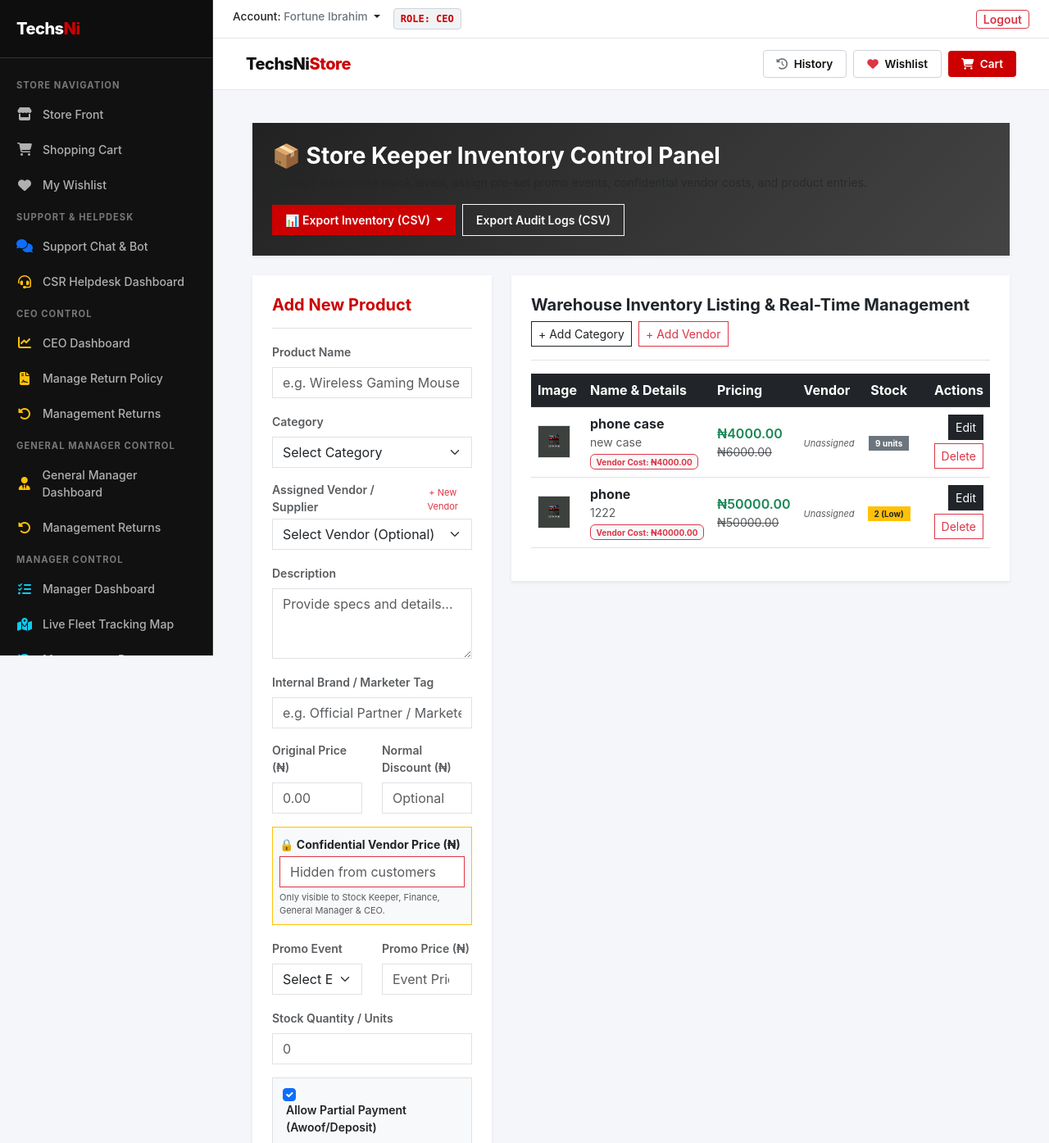
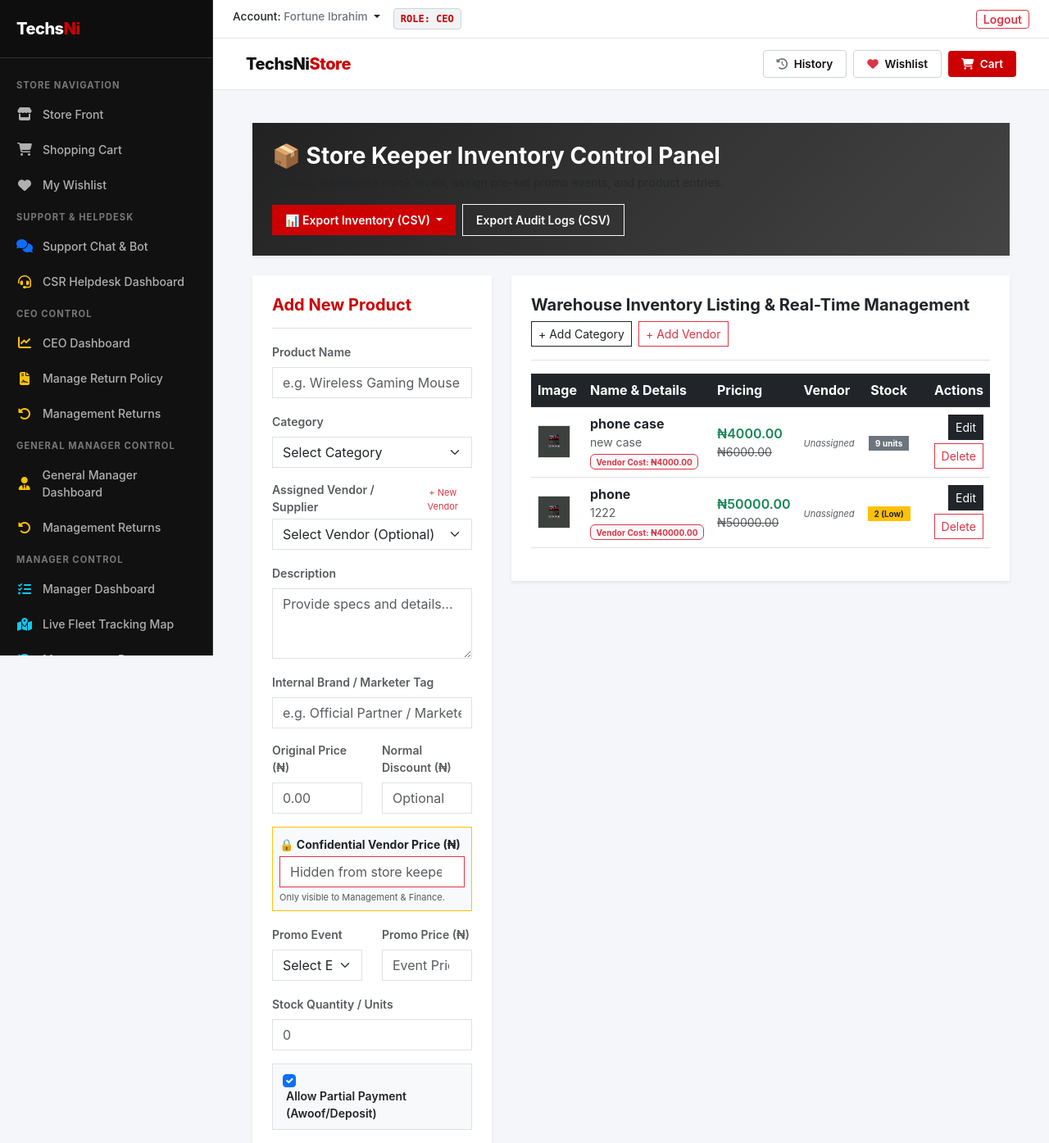
Before and after one commit to fortuneibrahim1/TechsNi, a Django app: page /store/dashboard/keeper/ in a window 1280 px wide. Shown: the top 1395 px of the page at 82% size. Run offline with Django 5.2, Linux system fonts and the light colour scheme; a user stored in the database is signed in; data comes from the database, SQL or seed files in the repository; data that the repository does not hold is empty.

Commit message:
Add store keeper vendor management, inventory CSV exports, and dashboard views

```diff
--- a/store/templates/store/dashboards/keeper.html
+++ b/store/templates/store/dashboards/keeper.html
@@ -11,10 +11,11 @@
                 <div class="d-flex justify-content-between align-items-center flex-wrap gap-3">
                     <div>
                         <h2 class="fw-bold mb-1 fs-3 fs-md-2">📦 Store Keeper Inventory Control Panel</h2>
-                        <p class="text-muted mb-0 small fs-md-6">Manage warehouse stock levels, assign pre-set promo events, confidential vendor costs, and product entries.</p>
+                        <p class="text-muted mb-0 small fs-md-6">Manage warehouse stock levels, assign pre-set promo events, and product entries.</p>
                     </div>
                     <div class="d-flex align-items-center gap-2 flex-wrap">
-                        <!-- Vendor-Specific or All Export Dropdown/Button -->
+                        <!-- VENDOR EXPORT FILTER: MANAGEMENT ONLY -->
+                        {% if is_management %}
                         <div class="dropdown">
                             <button class="btn btn-danger rounded-0 fw-semibold px-3 py-2 btn-sm btn-md-base dropdown-toggle" type="button" data-bs-toggle="dropdown" aria-expanded="false" style="background-color: #cc0001; border: none;">
                                 📊 Export Inventory (CSV)
@@ -30,6 +31,10 @@
                                 {% endif %}
                             </ul>
                         </div>
+                        {% else %}
+                        <a href="{% url 'export_inventory_excel' %}" class="btn btn-danger rounded-0 fw-semibold px-3 py-2 btn-sm btn-md-base" style="background-color: #cc0001; border: none;">📊 Export Inventory (CSV)</a>
+                        {% endif %}
+
                         <a href="{% url 'export_audit_logs' %}" class="btn btn-outline-light rounded-0 fw-semibold px-3 py-2 btn-sm btn-md-base">Export Audit Logs (CSV)</a>
                     </div>
                 </div>
@@ -61,7 +66,8 @@
                         </select>
                     </div>
 
-                    <!-- VENDOR SELECTION FIELD -->
+                    <!-- VENDOR SELECTION FIELD (MANAGEMENT ONLY) -->
+                    {% if is_management %}
                     <div class="mb-3">
                         <div class="d-flex justify-content-between align-items-center">
                             <label class="form-label fw-semibold small text-muted mb-1">Assigned Vendor / Supplier</label>
@@ -74,6 +80,7 @@
                             {% endfor %}
                         </select>
                     </div>
+                    {% endif %}
 
                     <div class="mb-3">
                         <label class="form-label fw-semibold small text-muted">Description</label>
@@ -100,8 +107,8 @@
                     {% if is_management %}
                     <div class="mb-3 p-2 bg-light border border-warning">
                         <label class="form-label fw-bold small text-dark mb-1">🔒 Confidential Vendor Price (₦)</label>
-                        <input type="number" step="0.01" name="vendor_price" class="form-control rounded-0 border-danger" placeholder="Hidden from customers" required>
-                        <div class="form-text" style="font-size: 11px;">Only visible to Stock Keeper, Finance, General Manager & CEO.</div>
+                        <input type="number" step="0.01" name="vendor_price" class="form-control rounded-0 border-danger" placeholder="Hidden from store keepers">
+                        <div class="form-text" style="font-size: 11px;">Only visible to Management & Finance.</div>
                     </div>
                     {% endif %}
 
@@ -126,10 +133,13 @@
                         <input type="number" name="stock_quantity" class="form-control rounded-0" placeholder="0" required>
                     </div>
 
+                    <!-- MANAGEMENT ONLY: PARTIAL PAYMENT TOGGLE -->
+                    {% if is_management %}
                     <div class="mb-3 form-check bg-light p-2 border">
                         <input type="checkbox" name="allow_partial_payment" class="form-check-input ms-1" id="allow_partial_add" checked>
                         <label class="form-check-label small fw-semibold text-dark ms-2" for="allow_partial_add">Allow Partial Payment (Awoof/Deposit)</label>
                     </div>
+                    {% endif %}
 
                     <div class="mb-3">
                         <label class="form-label fw-semibold small text-muted">Primary Product Image</label>
@@ -156,10 +166,12 @@
             <div class="card shadow-sm border-0 rounded-0 p-3 p-md-4 bg-white">
                 <div class="d-flex justify-content-between align-items-center mb-3 border-bottom pb-3 flex-wrap gap-2">
                     <h4 class="fw-bold mb-0 fs-5">Warehouse Inventory Listing & Real-Time Management</h4>
-                    <!-- Quick category / vendor creator buttons -->
+                    <!-- QUICK CREATOR BUTTONS: MANAGEMENT ONLY -->
                     <div class="d-flex gap-2">
                         <button type="button" class="btn btn-outline-dark btn-sm rounded-0" data-bs-toggle="modal" data-bs-target="#addCategoryModal">+ Add Category</button>
+                        {% if is_management %}
                         <button type="button" class="btn btn-outline-danger btn-sm rounded-0" data-bs-toggle="modal" data-bs-target="#addVendorModal">+ Add Vendor</button>
+                        {% endif %}
                     </div>
                 </div>
 
@@ -171,7 +183,7 @@
                                     <th>Image</th>
                                     <th>Name & Details</th>
                                     <th>Pricing</th>
-                                    <th>Vendor</th>
+                                    {% if is_management %}<th>Vendor</th>{% endif %}
                                     <th class="text-center">Stock</th>
                                     <th class="text-end">Actions</th>
                                 </tr>
@@ -189,7 +201,7 @@
                                         <td>
                                             <div class="fw-bold text-dark text-wrap" style="min-width: 130px;">{{ product.name }}</div>
                                             <div class="small text-muted text-truncate" style="max-width: 150px;">{{ product.description }}</div>
-                                            <!-- Vendor price inline indicator for authorized users (Management Only) -->
+                                            <!-- Vendor price inline indicator: MANAGEMENT ONLY -->
                                             {% if is_management %}
                                             <div class="badge bg-light text-danger border border-danger mt-1" style="font-size: 10px;">Vendor Cost: ₦{{ product.vendor_price|default:'0.00' }}</div>
                                             {% endif %}
@@ -201,6 +213,7 @@
                                                 <span class="badge bg-danger" style="font-size: 9px;">{{ product.promo_theme.name }}</span>
                                             {% endif %}
                                         </td>
+                                        {% if is_management %}
                                         <td>
                                             {% if product.vendor %}
                                                 <span class="badge bg-light text-dark border" style="font-size: 11px;">{{ product.vendor.name }}</span>
@@ -208,6 +221,7 @@
                                                 <span class="text-muted small fst-italic" style="font-size: 11px;">Unassigned</span>
                                             {% endif %}
                                         </td>
+                                        {% endif %}
                                         <td class="text-center">
                                             {% if product.stock_quantity <= 0 %}
                                                 <span class="badge bg-danger rounded-0 px-2 py-1 text-uppercase fw-bold" style="font-size: 10px;">Out of Stock</span>
@@ -262,7 +276,8 @@
                                                             </select>
                                                         </div>
 
-                                                        <!-- VENDOR SELECTION MODAL -->
+                                                        <!-- VENDOR MODAL FIELD: MANAGEMENT ONLY -->
+                                                        {% if is_management %}
                                                         <div class="mb-3">
                                                             <label class="form-label fw-semibold small text-muted">Assigned Vendor / Supplier</label>
                                                             <select name="vendor_id" class="form-select rounded-0">
@@ -272,6 +287,7 @@
                                                                 {% endfor %}
                                                             </select>
                                                         </div>
+                                                        {% endif %}
 
                                                         <div class="mb-3">
                                                             <label class="form-label fw-semibold small text-muted">Description</label>
@@ -302,8 +318,8 @@
                                                         {% if is_management %}
                                                         <div class="mb-3 p-3 bg-light border border-danger">
                                                             <label class="form-label fw-bold text-dark small">🔒 Confidential Vendor Price (₦)</label>
-                                                            <input type="number" step="0.01" name="vendor_price" class="form-control rounded-0 border-danger" value="{{ product.vendor_price|default:'' }}" required>
-                                                            <div class="form-text text-danger" style="font-size: 11px;">Restricted viewing: Stock Keeper, Finance, General Manager, CEO only.</div>
+                                                            <input type="number" step="0.01" name="vendor_price" class="form-control rounded-0 border-danger" value="{{ product.vendor_price|default:'' }}">
+                                                            <div class="form-text text-danger" style="font-size: 11px;">Restricted viewing: Management & Finance only.</div>
                                                         </div>
                                                         {% endif %}
 
@@ -323,10 +339,12 @@
                                                             </div>
                                                         </div>
 
+                                                        {% if is_management %}
                                                         <div class="mb-3 form-check bg-light p-2 border">
                                                             <input type="checkbox" name="allow_partial_payment" class="form-check-input ms-1" id="allow_partial_edit_{{ product.id }}" {% if product.allow_partial_payment %}checked{% endif %}>
                                                             <label class="form-check-label small fw-semibold text-dark ms-2" for="allow_partial_edit_{{ product.id }}">Allow Partial Payment (Awoof/Deposit)</label>
                                                         </div>
+                                                        {% endif %}
 
                                                         <div class="row">
                                                             <div class="col-md-4 mb-3">
@@ -366,7 +384,8 @@
     </div>
 </div>
 
-<!-- QUICK ADD VENDOR MODAL -->
+<!-- QUICK ADD VENDOR MODAL (MANAGEMENT ONLY) -->
+{% if is_management %}
 <div class="modal fade" id="addVendorModal" tabindex="-1" aria-hidden="true">
     <div class="modal-dialog modal-dialog-centered">
         <div class="modal-content rounded-0 border-0 shadow">
@@ -391,6 +410,7 @@
         </div>
     </div>
 </div>
+{% endif %}
 
 <!-- QUICK ADD CATEGORY MODAL -->
 <div class="modal fade" id="addCategoryModal" tabindex="-1" aria-hidden="true">
```
